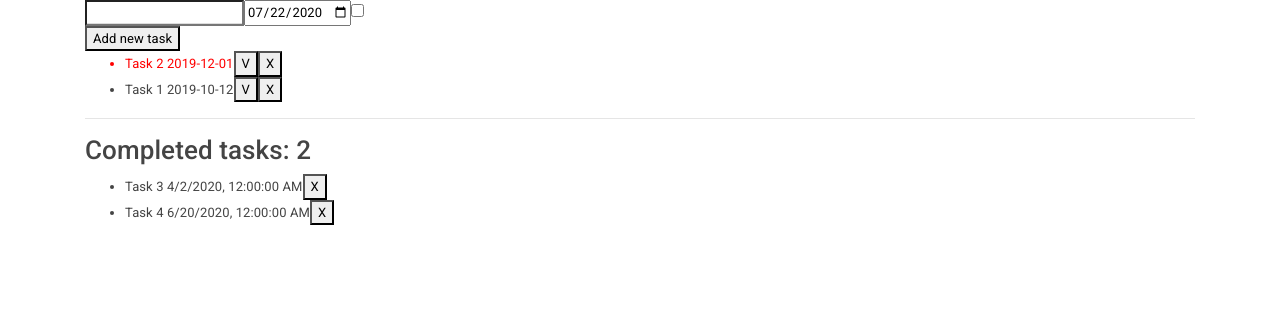
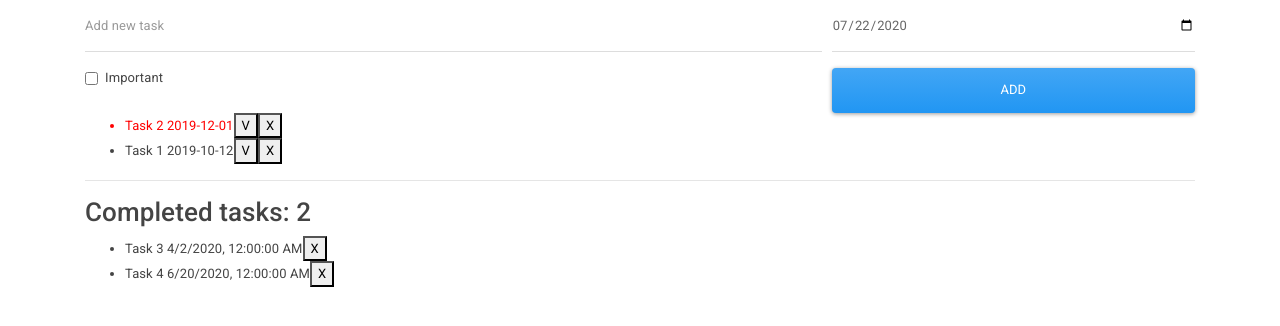
Before and after one commit to matbocz/todo-webapp, a React (Create React App) app: page / in a window 1280 px wide. Shown: the top 326 px of the page. Built offline with nearby package versions, Linux system fonts and the light colour scheme; the HTML template or start-up script is replaced by a standard one.

Commit message:
New form layout

```diff
--- a/src/components/AddTask.js
+++ b/src/components/AddTask.js
@@ -40,27 +40,60 @@ class AddTask extends Component {
 
   render() {
     return (
-      <div>
+      <>
+        <div className="form-row">
+          <div className="col-sm-8">
+            <div className="form-group">
               <input
                 type="text"
+                className="form-control"
+                placeholder="Add new task"
                 value={this.state.text}
                 onChange={this.handleTextChange}
               />
+            </div>
+          </div>
+
+          <div className="col-sm-4">
+            <div className="form-group">
               <input
                 type="date"
+                className="form-control"
                 value={this.state.date}
                 onChange={this.handleDateChange}
                 min={this.todayDate}
                 max={this.maxDate}
               />
+            </div>
+          </div>
+        </div>
+
+        <div className="form-row">
+          <div className="col-sm-8">
+            <div className="form-check mb-3">
               <input
                 type="checkbox"
+                className="form-check-input"
+                id="importantCheckbox"
                 checked={this.state.important}
                 onChange={this.handleStatusChange}
               />
-        <br />
-        <button onClick={this.handleTaskAdd}>Add new task</button>
+              <label className="form-check-label" htmlFor="importantCheckbox">
+                Important
+              </label>
             </div>
+          </div>
+
+          <div className="col-sm-4">
+            <button
+              className="btn btn-primary w-100"
+              onClick={this.handleTaskAdd}
+            >
+              Add
+            </button>
+          </div>
+        </div>
+      </>
     );
   }
 }
```
Lines whose indentation alone changed are shown as unchanged.
